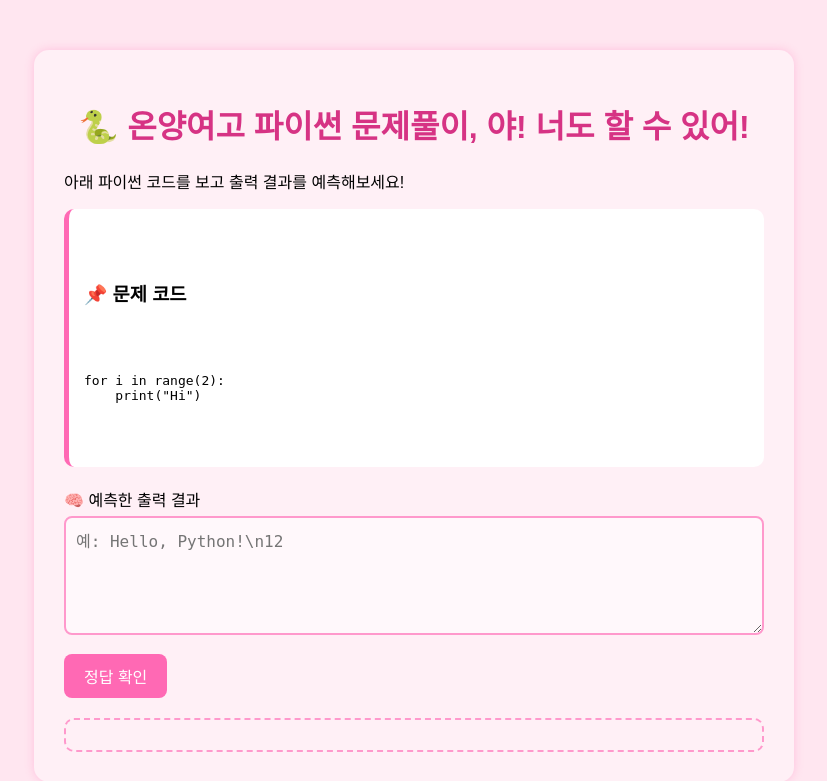
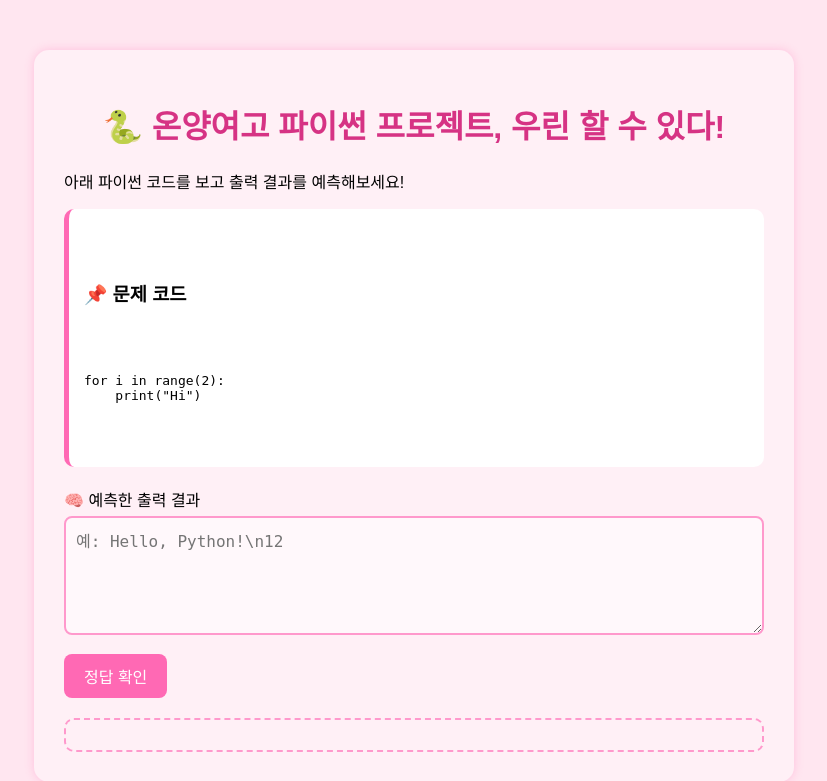
Before and after one commit to jungwon1204/jw_pytest, a Flask app: page / in a window 1280 px wide. Shown: the top 781 px of the page, without its empty margins (226-1053 px from the left). Run offline with Flask 3, Linux system fonts and the light colour scheme.

Commit message:
타이틀 수정 2

```diff
--- a/templates/index.html
+++ b/templates/index.html
@@ -2,12 +2,12 @@
 <html lang="ko">
 <head>
   <meta charset="UTF-8">
-  <title>온양여고 파이썬 문제풀이, 야! 너도 할 수 있어!</title>
+  <title>온양여고 파이썬 프로젝트, 우린 할 수 있다!</title>
   <link rel="stylesheet" href="/static/styles.css">
 </head>
 <body>
   <div class="container">
-    <h1>🐍 온양여고 파이썬 문제풀이, 야! 너도 할 수 있어!</h1>
+    <h1>🐍 온양여고 파이썬 프로젝트, 우린 할 수 있다!</h1>
     <p>아래 파이썬 코드를 보고 출력 결과를 예측해보세요!</p>
 
     <div class="code-box">
```
